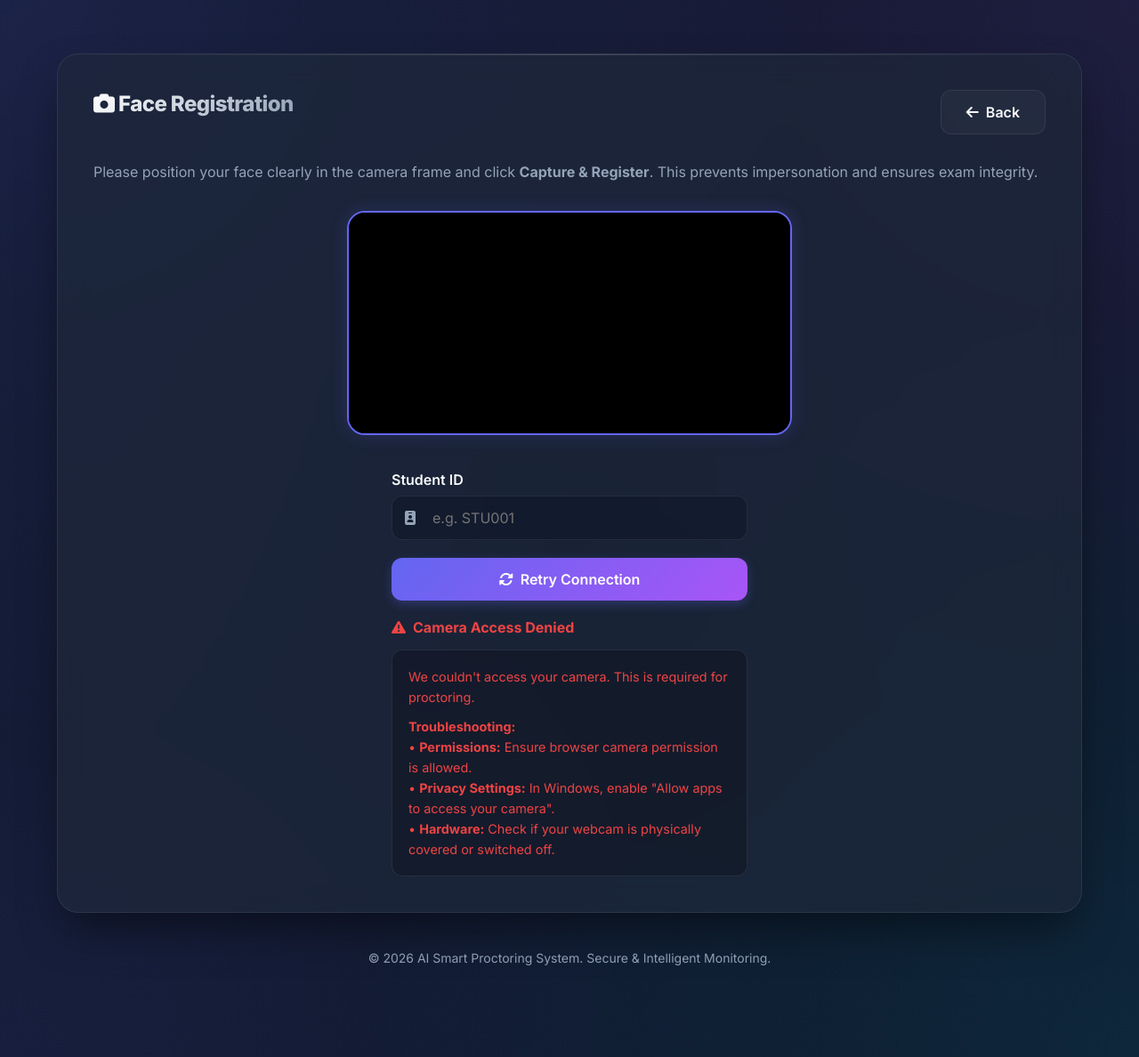
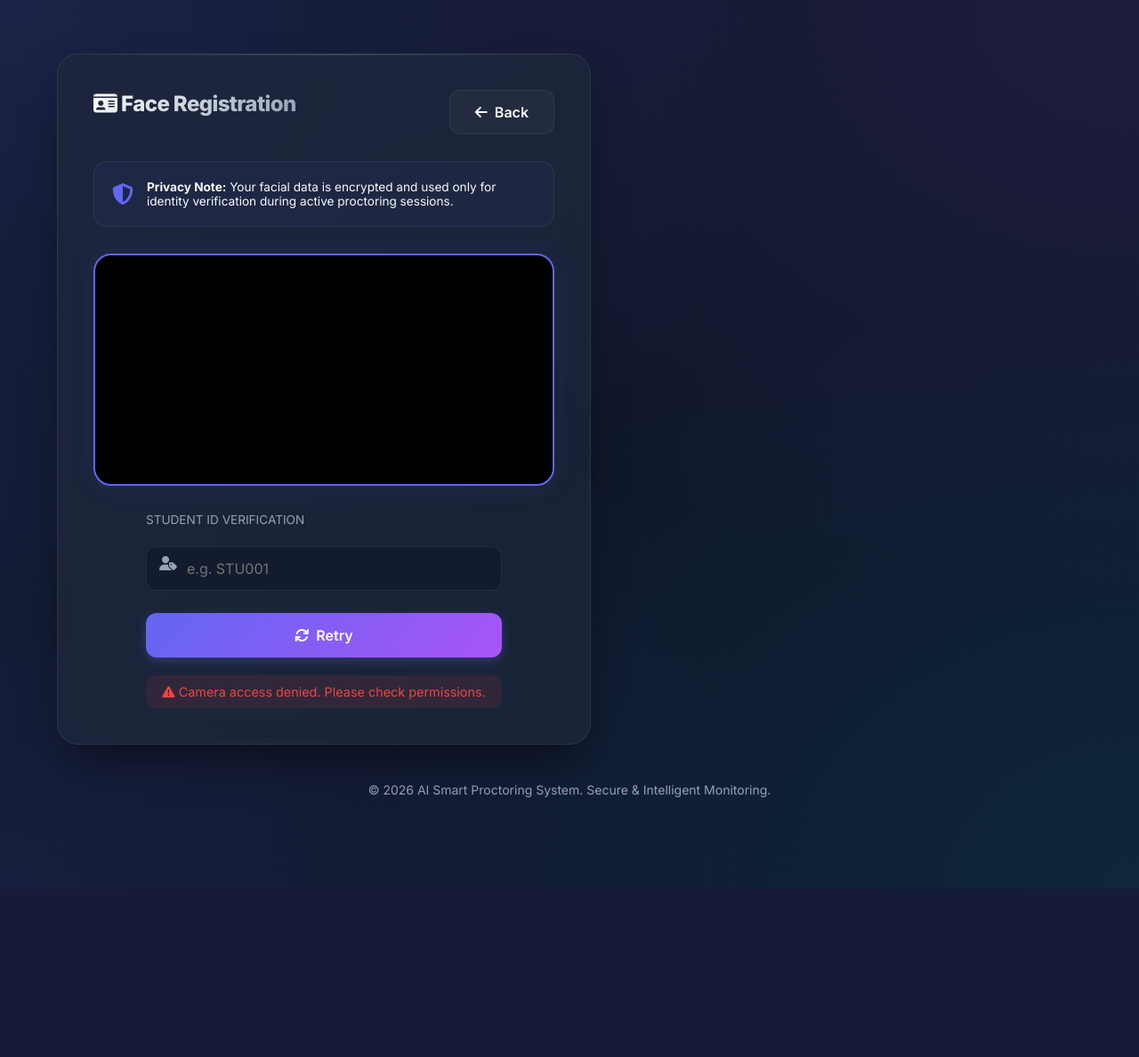
Before and after one commit to Yuvaraj259/AI-Smart-Proctoring-System, a Flask app: page /register in a window 1280 px wide. Shown: the whole page at 89% size. After the commit the page ends 999 px from the top, so only its background shows below. Run offline with Flask 3, Linux system fonts and the light colour scheme.

Commit message:
Complete Premium Design system: Upgraded Report and Registration pages, and fixed Internal Server Error points

```diff
--- a/templates/register.html
+++ b/templates/register.html
@@ -1,50 +1,58 @@
 {% extends "base.html" %}
 
-{% block title %}Face Registration{% endblock %}
+{% block title %}Biometric Registration{% endblock %}
 
 {% block content %}
-<div class="glass-card">
+<div class="glass-card" style="max-width: 600px; width: 100%;">
     <div style="display: flex; justify-content: space-between; align-items: center; margin-bottom: 30px;">
-        <h2 class="gradient-text"><i class="fas fa-camera"></i> Face Registration</h2>
+        <h2 class="gradient-text"><i class="fas fa-id-card"></i> Face Registration</h2>
         <a href="{{ url_for('index') }}" class="btn btn-secondary">
             <i class="fas fa-arrow-left"></i> Back
         </a>
     </div>
 
-    <p style="color: var(--text-muted); margin-bottom: 30px; font-size: 1rem;">
-        Please position your face clearly in the camera frame and click <strong>Capture & Register</strong>.
-        This prevents impersonation and ensures exam integrity.
-    </p>
+    <!-- Security Information -->
+    <div
+        style="background: rgba(99, 102, 241, 0.05); border: 1px solid var(--glass-border); border-radius: 15px; padding: 20px; margin-bottom: 30px; display: flex; gap: 15px; align-items: center;">
+        <i class="fas fa-shield-alt" style="font-size: 24px; color: var(--primary);"></i>
+        <div style="font-size: 0.85rem; color: var(--text-main);">
+            <strong>Privacy Note:</strong> Your facial data is encrypted and used only for identity verification during
+            active proctoring sessions.
+        </div>
+    </div>
 
     <div class="video-container"
-        style="max-width: 500px; margin: 0 auto; border: 2px solid var(--primary); box-shadow: 0 0 20px rgba(99, 102, 241, 0.2);">
+        style="max-width: 100%; margin: 0 auto 30px auto; border: 2px solid var(--primary); box-shadow: 0 0 30px rgba(99, 102, 241, 0.1); border-radius: 20px;">
         <video id="webcam" autoplay playsinline muted
-            style="width: 100%; transform: scaleX(-1); background: #000; display: block;"></video>
-
+            style="width: 100%; transform: scaleX(-1); background: #000; display: block; border-radius: 18px;"></video>
         <canvas id="photo-canvas" style="display: none;"></canvas>
         <div class="status-badge" id="camera-badge" style="display: none;">
             <div class="status-dot"></div>
-            <span>LIVE FEED</span>
+            <span>LIVE FEED ACTIVE</span>
         </div>
     </div>
 
-    <div style="margin-top: 40px; text-align: center; max-width: 400px; margin-left: auto; margin-right: auto;">
-        <div id="registration-form">
-            <div style="margin-bottom: 20px;">
+    <!-- Registration Form -->
+    <div style="text-align: center; max-width: 400px; margin: 0 auto;">
+        <div class="form-group" style="margin-bottom: 25px;">
             <label for="reg_student_id"
-                    style="display: block; text-align: left; margin-bottom: 8px; font-weight: 600;">Student ID</label>
+                style="display: block; text-align: left; color: var(--text-muted); margin-bottom: 10px; font-size: 0.85rem; text-transform: uppercase;">Student
+                ID Verification</label>
             <div style="position: relative;">
-                    <i class="fas fa-id-badge"
+                <i class="fas fa-user-tag"
                     style="position: absolute; left: 15px; top: 50%; transform: translateY(-50%); color: var(--text-muted);"></i>
-                    <input type="text" id="reg_student_id" placeholder="e.g. STU001"
-                        style="padding-left: 45px; margin: 0;">
+                <input type="text" id="reg_student_id" class="input-field" placeholder="e.g. STU001"
+                    style="padding-left: 45px; margin-bottom: 0;">
             </div>
         </div>
-            <button id="capture-btn" class="btn btn-primary" style="width: 100%;" disabled>
-                <i class="fas fa-circle-notch fa-spin"></i> Initializing...
+
+        <button id="capture-btn" class="btn btn-primary" style="width: 100%; padding: 15px; margin-bottom: 20px;"
+            disabled>
+            <i class="fas fa-circle-notch fa-spin"></i> Initializing System...
         </button>
-        </div>
-        <div id="status-msg" style="margin-top: 20px; font-weight: 500; min-height: 24px;"></div>
+
+        <div id="status-msg"
+            style="min-height: 30px; border-radius: 10px; padding: 10px; font-size: 0.9rem; display: none;"></div>
     </div>
 </div>
 
@@ -56,97 +64,58 @@
     const studentIdInput = document.getElementById('reg_student_id');
     const cameraBadge = document.getElementById('camera-badge');
 
+    function showStatus(msg, type = 'info') {
+        statusMsg.style.display = 'block';
+        statusMsg.style.background = type === 'error' ? 'rgba(239, 68, 68, 0.1)' :
+            type === 'success' ? 'rgba(34, 197, 94, 0.1)' :
+                'rgba(99, 102, 241, 0.1)';
+        statusMsg.style.color = type === 'error' ? 'var(--error)' :
+            type === 'success' ? 'var(--success)' :
+                'var(--primary)';
+
+        const icon = type === 'error' ? '<i class="fas fa-exclamation-triangle"></i> ' :
+            type === 'success' ? '<i class="fas fa-check-circle"></i> ' :
+                '<i class="fas fa-spinner fa-spin"></i> ';
+
+        statusMsg.innerHTML = icon + msg;
+    }
+
     async function initCamera() {
-        const constraints = [
-            { video: { width: { ideal: 1280 }, height: { ideal: 720 } } },
-            { video: true }
-        ];
-
-        statusMsg.innerHTML = `<span style="color: var(--text-muted);">Connecting to camera...</span>`;
-
-        for (const constraint of constraints) {
         try {
-                const stream = await navigator.mediaDevices.getUserMedia(constraint);
+            const stream = await navigator.mediaDevices.getUserMedia({ video: true });
             video.srcObject = stream;
             video.onloadedmetadata = () => {
-                    video.play();
                 captureBtn.disabled = false;
-                    captureBtn.innerHTML = `<i class="fas fa-camera"></i> Capture & Register`;
-                    statusMsg.innerHTML = `<span style="color: var(--success);"><i class="fas fa-check-circle"></i> Camera connected and ready</span>`;
+                captureBtn.innerHTML = '<i class="fas fa-camera"></i> Capture Biometrics';
                 cameraBadge.style.display = 'flex';
+                showStatus('Align your face within the frame.', 'info');
             };
-                return;
         } catch (err) {
-                console.warn(`Constraint failed:`, err);
-            }
-        }
-        handleCameraError();
-    }
-
-    async function handleCameraError() {
-        let errorTitle = "Camera Access Denied";
-        let instructions = `
-            <div style="text-align: left; background: rgba(0,0,0,0.22); padding: 18px; border-radius: 12px; margin-top: 15px; font-size: 0.9em; line-height: 1.6; border: 1px solid var(--glass-border);">
-                <p>We couldn't access your camera. This is required for proctoring.</p>
-                <div style="margin-top: 10px;">
-                    <strong>Troubleshooting:</strong><br>
-                    • <b>Permissions:</b> Ensure browser camera permission is allowed.<br>
-                    • <b>Privacy Settings:</b> In Windows, enable "Allow apps to access your camera".<br>
-                    • <b>Hardware:</b> Check if your webcam is physically covered or switched off.
-                </div>
-            </div>
-        `;
-
-        if (!navigator.mediaDevices) {
-            errorTitle = "Insecure Context Block";
-            instructions = `
-                <div style="text-align: left; background: rgba(0,0,0,0.22); padding: 18px; border-radius: 12px; margin-top: 15px; font-size: 0.9em;">
-                    <strong>Browser Security Restriction:</strong><br>
-                    Camera access requires HTTPS or Localhost. Since this is an MVP, please ensure you're accessing via a secure connection.
-                </div>
-            `;
-        }
-
-        statusMsg.innerHTML = `
-            <div style="color: var(--error);">
-                <h4 style="margin: 0; display: flex; align-items: center; gap: 8px;">
-                    <i class="fas fa-exclamation-triangle"></i> ${errorTitle}
-                </h4>
-                ${instructions}
-            </div>
-        `;
-        captureBtn.innerHTML = `<i class="fas fa-sync-alt"></i> Retry Connection`;
+            console.error("Camera error:", err);
+            showStatus('Camera access denied. Please check permissions.', 'error');
+            captureBtn.innerHTML = '<i class="fas fa-sync"></i> Retry';
             captureBtn.disabled = false;
             captureBtn.onclick = () => window.location.reload();
         }
+    }
 
-    if (!navigator.mediaDevices) {
-        handleCameraError();
-    } else {
     initCamera();
-    }
 
     captureBtn.addEventListener('click', async () => {
         const studentId = studentIdInput.value.trim();
         if (!studentId) {
-            statusMsg.innerHTML = `<span style="color: var(--error);"><i class="fas fa-exclamation-circle"></i> Please enter your Student ID.</span>`;
+            showStatus('Please enter your Student ID.', 'error');
             return;
         }
 
-        statusMsg.innerHTML = `<span style="color: var(--accent);"><i class="fas fa-spinner fa-spin"></i> Processing face encoding...</span>`;
+        showStatus('Analyzing biometric signature...', 'loading');
         captureBtn.disabled = true;
-
-        if (video.videoWidth === 0 || video.videoHeight === 0) {
-            statusMsg.innerHTML = `<span style="color: var(--error);">Camera not ready. Please wait...</span>`;
-            captureBtn.disabled = false;
-            return;
-        }
 
         canvas.width = video.videoWidth;
         canvas.height = video.videoHeight;
         canvas.getContext('2d').drawImage(video, 0, 0);
 
-        const imageData = canvas.toDataURL('image/jpeg');
+        const imageData = canvas.toDataURL('image/jpeg', 0.8);
 
         try {
             const response = await fetch('/register_face', {
@@ -160,17 +129,16 @@
 
             const result = await response.json();
             if (result.success) {
-                statusMsg.innerHTML = `<span style="color: var(--success); font-weight: bold;"><i class="fas fa-check-double"></i> ${result.message}</span>`;
+                showStatus('Biometric registration complete!', 'success');
                 setTimeout(() => {
                     window.location.href = '/';
                 }, 2000);
             } else {
-                statusMsg.innerHTML = `<span style="color: var(--error);"><i class="fas fa-times-circle"></i> ${result.message}</span>`;
+                showStatus(result.message || 'Registration failed.', 'error');
                 captureBtn.disabled = false;
             }
         } catch (err) {
-            console.error("Registration error:", err);
-            statusMsg.innerHTML = `<span style="color: var(--error);"><i class="fas fa-wifi"></i> Network error. Please try again.</span>`;
+            showStatus('Connection lost. Please try again.', 'error');
             captureBtn.disabled = false;
         }
     });
```
Also changed, not shown: templates/report.html (+77 -33 lines). Lines whose indentation alone changed are shown as unchanged.
